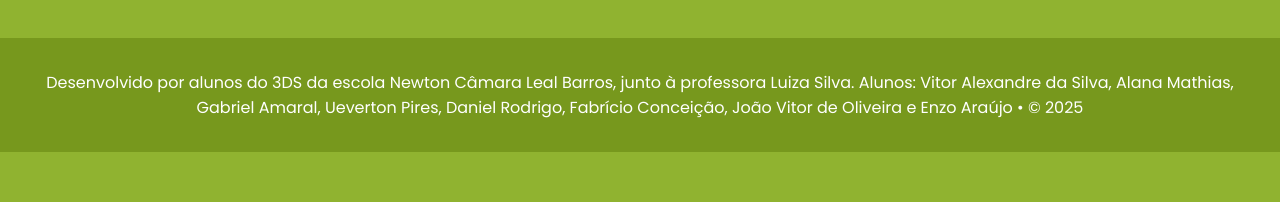
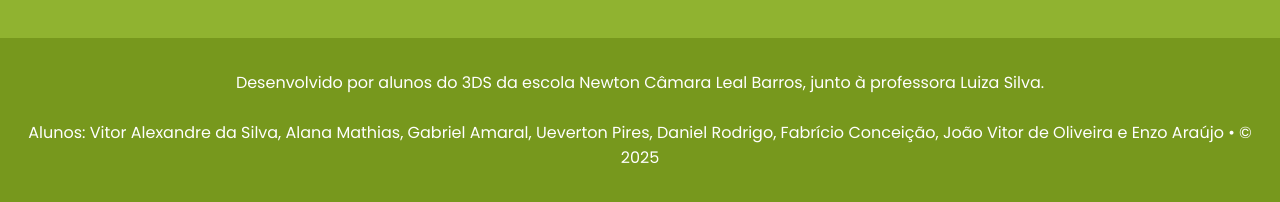
Before and after one commit to luizaoes-hub/agricotec, a plain HTML site: page index.html in a window 1280 px wide. Shown: the part 1216-1418 px from the top of the page. Before the commit the page ends 1368 px from the top, so only its background shows below. Drawn offline with Linux system fonts and the light colour scheme.

Commit message:
index.html

```diff
--- a/index.html
+++ b/index.html
@@ -83,7 +83,7 @@
 
 
   <footer>
-    <p>Desenvolvido por alunos do 3DS da escola Newton Câmara Leal Barros, junto à professora Luiza Silva. Alunos: Vitor Alexandre da Silva, Alana Mathias, Gabriel Amaral, Ueverton Pires, Daniel Rodrigo, Fabrício Conceição, João Vitor de Oliveira e Enzo Araújo  •  © 2025</p>
+    <p>Desenvolvido por alunos do 3DS da escola Newton Câmara Leal Barros, junto à professora Luiza Silva. <br></p></br> <p>Alunos: Vitor Alexandre da Silva, Alana Mathias, Gabriel Amaral, Ueverton Pires, Daniel Rodrigo, Fabrício Conceição, João Vitor de Oliveira e Enzo Araújo  •  © 2025</p>
   </footer>
 
   <script>
```
